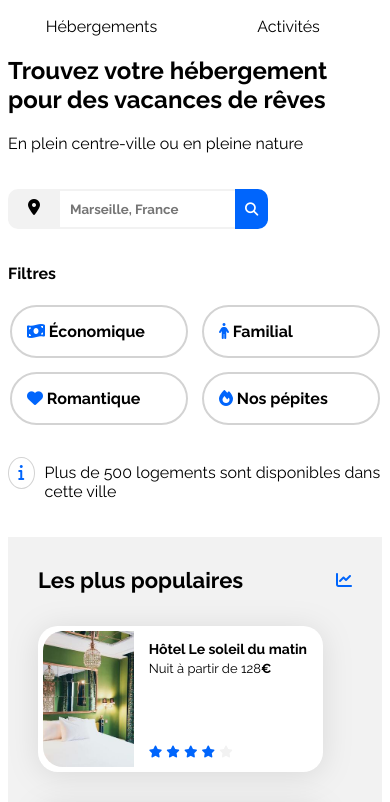
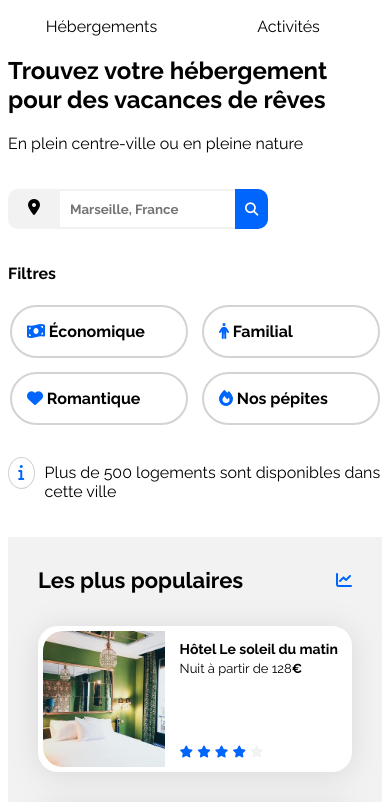
Before and after one commit to Melanie2708/Premier-Projet, a plain HTML site: page index.html in a window 390 px wide. Shown: the part 34-836 px from the top of the page. Drawn offline with Linux system fonts and the light colour scheme.

Commit message:
CSS Mobile

```diff
--- a/style.css
+++ b/style.css
@@ -376,7 +376,7 @@ nav {
   }
 
   .populaires-cards a {
-    width: 30%;
+    width: 100%;
   }
 
   .populaires-cards .card-title {
@@ -453,14 +453,13 @@ nav {
     margin-top: 0px;
     width: 100%;
   }
-
+  .populaires-cards img {
+    width: 40%;
+  }
   .populaires-cards {
     display: flex;
     flex-direction: column;
     width: 100%;
-  }
-  .populaires-cards .card {
-    width: 275px;
   }
 
   /**Hébergements**/
```
